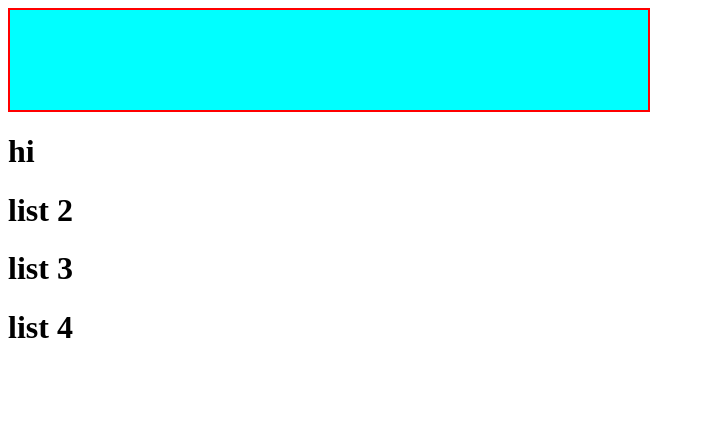
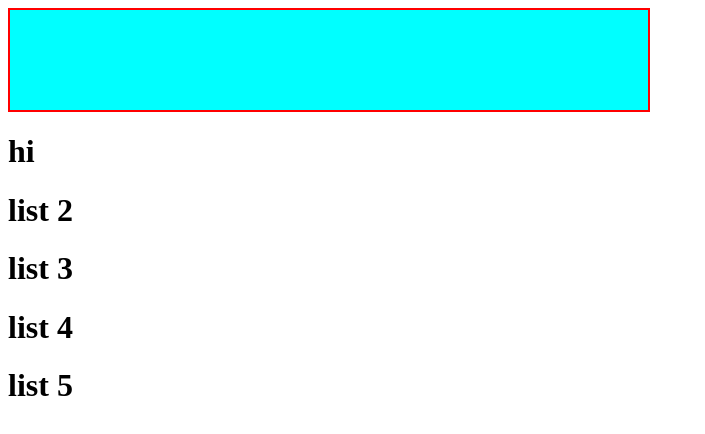
Before and after one commit to piyalichatterjee/Git-Practice-New, a plain HTML site: page index1.html in a window 1280 px wide. Shown: the whole page, without its empty margins (0-705 px from the left). Drawn offline with Linux system fonts and the light colour scheme.

Commit message:
list 5 added

```diff
--- a/index1.html
+++ b/index1.html
@@ -35,6 +35,7 @@
     <h1>list 2</h1>
     <h1>list 3</h1>
     <h1>list 4</h1>
+    <h1>list 5</h1>
 
 
 
```
